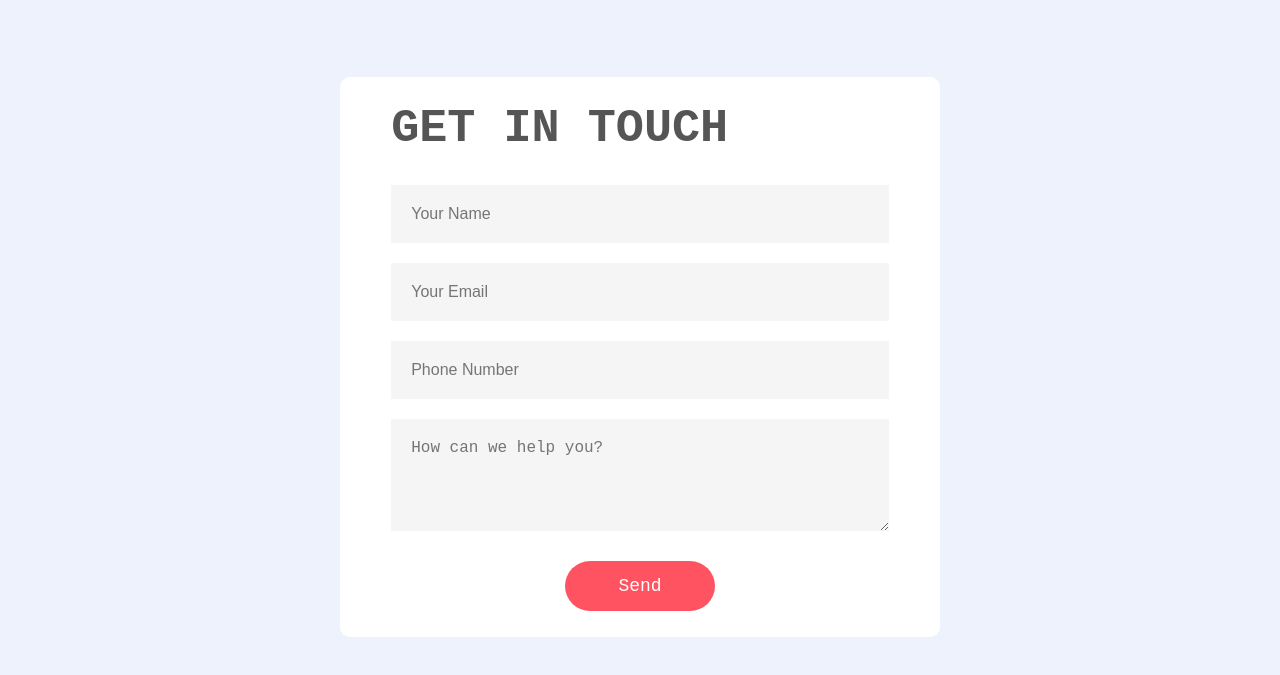
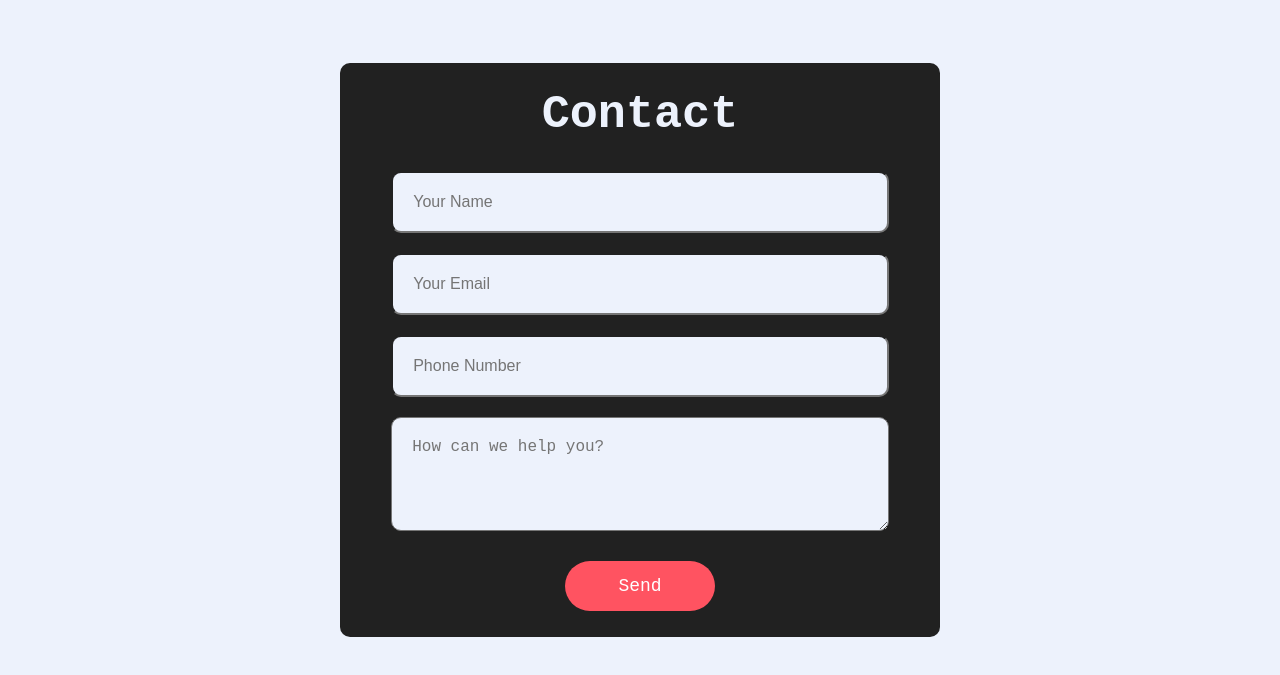
Before and after one commit to murkney/hovedprosjekt, a plain HTML site: page menu/contact.html in a window 1280 px wide. Shown: the part 83-758 px from the top of the page. Drawn offline with Linux system fonts and the light colour scheme.

Commit message:
Changed headline in contact form

```diff
--- a/css/modules/contact.css
+++ b/css/modules/contact.css
@@ -8,27 +8,30 @@
 }
 
 .contact__form {
-	background: #fff;
+	/* background: #fff; */
+	background: var(--secondary-color);
 	display: flex;
 	flex-direction: column;
 	padding: 2vw 4vw;
-	width: 90%;
+	width: 100%;
 	max-width: 600px;
 	border-radius: 10px;
 }
 
 .contact__form h3 {
-	color: #555;
+	/* color: #555; */
+	color: var(--primary-color);
 	font-weight: 800;
 	margin-bottom: 20px;
+	text-align: center;
 }
 
 .contact__form input, .contact__form textarea {
-	border: 0;
+	border-radius: 10px;
 	margin: 10px 0;
 	padding: 20px;
 	outline: none;
-	background: #f5f5f5;
+	background: var(--primary-color);
 	font-size: 16px;
 }
 
--- a/menu/contact.html
+++ b/menu/contact.html
@@ -58,7 +58,7 @@
 		<main>
 			<div class="container">
 				<form class="contact__form">
-					<h3>GET IN TOUCH</h3>
+					<h3>Contact</h3>
 					<input type="text" id="name" placeholder="Your Name" required>
 					<input type="email" id="email" placeholder="Your Email" required>
 					<input type="text" id="phone" placeholder="Phone Number" required>
```
